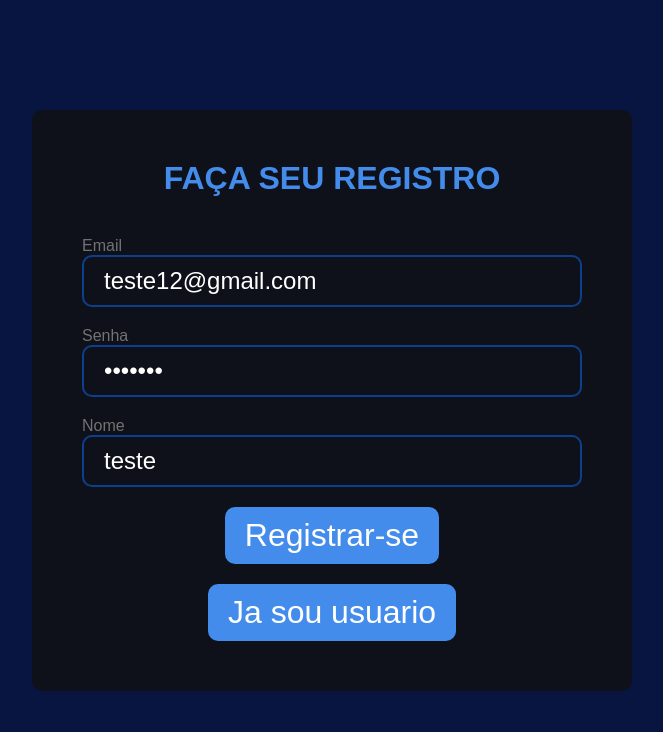
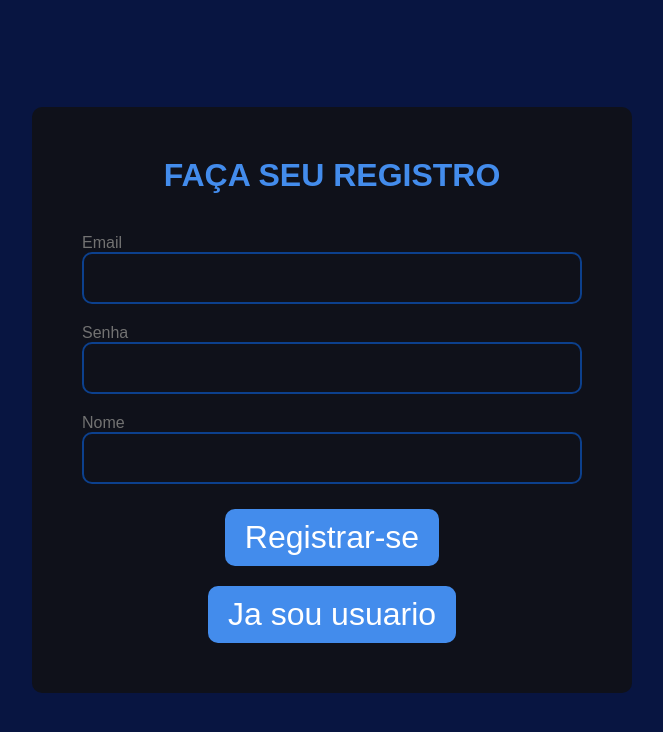
Before and after one commit to narciso-roberto/FUP-is-FUN, a React (Vite) app: page /singUp in a window 1280 px wide. Shown: the top 732 px of the page, without its empty margins (308-971 px from the left). Built offline with nearby package versions, Linux system fonts and the light colour scheme; no server answers.

Commit message:
melhorando e terminando de vez a parte de login (eu acho)

```diff
--- a/src/Abas/Home.jsx
+++ b/src/Abas/Home.jsx
@@ -10,6 +10,7 @@ import Header from '../Componentes/Header.jsx';
 const Home = () => {
 
   const {dados,request} = useFetch()
+  const [banner,setBanner] = React.useState(null)
 
   React.useEffect(() => {
     request('https://api.themoviedb.org/3/discover/movie?api_key=4f621b443c07a81c9346a04256502bfe')
@@ -23,9 +24,9 @@ const Home = () => {
       <div className={style.mainBg}>
         <Header/>
           <div className={style.main}>
-            {dados ? <Banner movies={movies}/> : <Carregando/>}
+            {dados ? <Banner movies={movies} setBanner={setBanner}/> : <Carregando/>}
             <h1 className={style.titlejajaterminaresseaki}>Mais relevantes.</h1>
-            {dados ? <MostrarFilmes movies={dados}/> : ''}
+            {dados && banner ? <MostrarFilmes movies={dados}/> : ''}
           </div>
         <Footer/>
       </div>
--- a/src/Componentes/Banner.jsx
+++ b/src/Componentes/Banner.jsx
@@ -3,7 +3,7 @@ import style from './banner.module.css'
 import { IoIosArrowBack } from "react-icons/io";
 import { IoIosArrowForward } from "react-icons/io";
 
-const Banner = ({movies}) => {
+const Banner = ({movies,setBanner}) => {
 
   const [slide,setSlide] = React.useState(0);
   const [fade,setFade] = React.useState(true);
@@ -24,13 +24,13 @@ const Banner = ({movies}) => {
 
 
 
-
   let movie = movies[slide];
-  return (
-    <div className={style.banner}>
+    return (
+    <div className={style.banner} onLoad={() => {console.log(1)}}>
         <img
         className={fade ? style.fadeIn :style.fadeOut}
         src={`https://image.tmdb.org/t/p/original/${movie['backdrop_path']}`}
+        onLoad={() => {setBanner(true)}}
         />
 
 
--- a/src/Componentes/Header.jsx
+++ b/src/Componentes/Header.jsx
@@ -12,6 +12,10 @@ const Header = () => {
     setFavList(!favList)
   }
 
+  const handleLogOut= () => {
+    localStorage.token = '';
+  }
+
   favList ? document.body.style.overflow = "hidden" : document.body.style.overflow = "auto"
 
   return (
@@ -23,6 +27,7 @@ const Header = () => {
           {/* https://api.themoviedb.org/3/movie/popular */}
           <li><Link to="./">ATORES</Link></li>
           <li onClick={handleClick}><Link to="./">FAVORITOS</Link></li>
+          <li onClick={handleLogOut} className={styles.sair}><Link to="/">SAIR</Link></li>
           {favList && <ListFavoritos exit={setFavList}/>}
         </ul>
       </div>
--- a/src/Componentes/header.module.css
+++ b/src/Componentes/header.module.css
@@ -18,9 +18,14 @@
 }
 
 .btnList a{
-    padding: 20px 15px;
+    padding: 15px 20px;
     display: block;
     color: #fff;
     font-size: 1.2rem;
     font-weight: bold;
 }
+
+.sair{
+    background-color: rgba(243, 54, 54, 0.479);
+    border-radius: 10px;
+}
--- /dev/null
+++ b/src/Hooks/useForm.jsx
@@ -0,0 +1,53 @@
+import React from 'react'
+
+const types = {
+    senha: {
+        regex: /^(?=.*[A-Za-z])(?=.*\d{6,})[A-Za-z\d]+$/,
+        erro: 'Digite uma senha com pelomenos 6 numeros e uma letra'
+    },
+    email: {
+      regex: /^(([^<>()[\]\\.,;:\s@"]+(\.[^<>()[\]\\.,;:\s@"]+)*)|(".+"))@((\[[0-9]{1,3}\.[0-9]{1,3}\.[0-9]{1,3}\.[0-9]{1,3}\])|(([a-zA-Z\-0-9]+\.)+[a-zA-Z]{2,}))$/,
+      erro: 'email invalido'
+    },
+
+  };
+
+const useForm = (type) => {
+    const [value,setValue] = React.useState('');
+    const [erro,setErro] = React.useState('');
+
+
+    const onChange = ({target}) => {
+        setValue(target.value)
+        if(erro){
+            validate(target.value)
+        }
+    }
+
+    const validate = (value) => {
+        if(!type)
+            return false
+        if(value.length == 0){
+            setErro("Preencha um valor")
+            return true
+        }
+        if(!types[type].regex.test(value)){
+            setErro(types[type].erro)
+            return true
+        }else{
+            setErro(false)
+        }
+    }
+
+
+  return({
+
+    value,
+    erro,
+    onChange,
+    validate: () => validate(value),
+    onBlur: () => validate(value)
+    })
+}
+
+export default useForm
--- a/src/Login/CriarConta.jsx
+++ b/src/Login/CriarConta.jsx
@@ -3,6 +3,8 @@ import style from './login.module.css';
 import { useNavigate } from 'react-router-dom';
 import useLogin from './useLogin.jsx';
 import Carregando from '../Utilidades/Carregando'
+import useForm from '../Hooks/useForm'
+import Input from '../Login/Input.jsx'
 
 
 
@@ -10,57 +12,39 @@ const SingUp = () => {
 
     const navegar = useNavigate()
 
-    const [senha, setSenha] = React.useState('1234567');
-    const [email, setEmail] = React.useState('teste12@gmail.com');
-    const [nome, setNome] = React.useState('teste');
-    const [erros,setErros] = React.useState({email:false,senha:false}); //true = tem erro
+    const nome = useForm()
+    const email = useForm('email')
+    const senha = useForm('senha')
 
 
-    const { criarUsuario,validarDados,carregando } = useLogin();
+
+    const { criarUsuario,carregando,erro } = useLogin();
+
+    // arrumar isso dps, fazer aquele hook receber apenas um tipo de valor, sem erro = tudo certo
 
     const handleRegister = async (event) => {
         event.preventDefault();
 
-        if(validarDados(email,'email') && validarDados(senha,'senha')){
-          await criarUsuario({nome,email,senha})
+        if(!senha.validate() && !email.validate()){
+          await criarUsuario({nome:nome.value,email:email.value,senha:senha.value})
         }
-        setErros({email:!validarDados(email,'email'),senha:!validarDados(senha,'senha')})
-
 
       };
-
 
   return (
     <div className={style.loginBG}>
       <div className={style.login}>
         <h1>FAÇA SEU REGISTRO</h1>
         <form>
-        <label htmlFor="email">Email</label>
-        <input
-            type="email"
-            id="email"
-            value={email}
-            onChange={(event) => setEmail(event.target.value)}
-        />
-        {erros['email'] && 'email invalido'}
 
+        <Input type="email" id="email" label={'Email'} {...email}/>
+        <span>{email.erro}</span>
 
-        <label htmlFor="senha">Senha</label>
-        <input
-            type="password"
-            id="senha"
-            value={senha}
-            onChange={(event) => setSenha(event.target.value)}
-            />
-            {erros['senha'] && <span>Digite uma senha com pelo menos 6 numeros e uma letra</span>}
+        <Input type="password" id="senha" label={'Senha'} {...senha}/>
+        <span>{senha.erro}</span>
 
-        <label htmlFor="senha">Nome</label>
-        <input
-            type="text"
-            id="nome"
-            value={nome}
-            onChange={(event) => setNome(event.target.value)}
-        />
+        <Input type="text" id="nome" label={'Nome'} {...nome}/>
+        <span>{erro}</span>
 
 
         </form>
--- /dev/null
+++ b/src/Login/Input.jsx
@@ -0,0 +1,18 @@
+import React from 'react'
+
+const Input = ({value,type,id,label,onChange,onBlur}) => {
+  return (
+    <>
+    <label htmlFor={id}>{label}</label>
+    <input
+    type={type}
+    id={id}
+    value={value}
+    onChange={onChange}
+    onBlur={onBlur}
+    />
+    </>
+  )
+}
+
+export default Input
--- a/src/Login/Login.jsx
+++ b/src/Login/Login.jsx
@@ -3,23 +3,23 @@ import style from './login.module.css';
 import { useNavigate } from 'react-router-dom';
 import useLogin from './useLogin.jsx';
 import Carregando from '../Utilidades/Carregando'
-
-
+import useForm from '../Hooks/useForm'
+import Input from '../Login/Input.jsx'
 
 
 const Login = () => {
-    const [senha, setSenha] = React.useState('8856778');
-    const [email, setEmail] = React.useState('narcisoroberto1369@gmail.com');
+
+    const email = useForm('email')
+    const senha = useForm('senha')
 
     const navegar = useNavigate()
 
-    const { logarUsuario,carregando } = useLogin();
+    const { logarUsuario,carregando,erro } = useLogin();
 
     const handleLogin = async (e) => {
       e.preventDefault();
-      await logarUsuario({email,senha})
+      await logarUsuario({email:email.value,senha:senha.value})
     };
-
 
 
     return (
@@ -27,24 +27,10 @@ const Login = () => {
       <div className={style.login}>
         <h1>FAÇA SEU LOGIN</h1>
         <form>
-        <label htmlFor="email">Email</label>
-        <input
-            type="email"
-            id="email"
-            value={email}
-            onChange={(event) => setEmail(event.target.value)}
-        />
+        <Input type="email" id="email" label={'Email'} {...email}/>
 
-        <label htmlFor="senha">Senha</label>
-        <input
-            type="password"
-            id="senha"
-            value={senha}
-            onChange={(event) => setSenha(event.target.value)}
-        />
-
-
-
+        <Input type="password" id="senha" label={'Senha'} {...senha}/>
+        <span>{erro}</span>
 
         </form>
       <button onClick={(event) => {handleLogin(event)}}>Enviar</button>
--- a/src/Login/useLogin.jsx
+++ b/src/Login/useLogin.jsx
@@ -5,33 +5,32 @@ import { auth,bd} from '../firebase';
 import { collection, doc, setDoc, addDoc, getDoc } from "firebase/firestore";
 import { useNavigate } from 'react-router-dom';
 
+// Erro ao registrar: Firebase: Error (auth/invalid-email).
+// Erro ao registrar: Firebase: Error (auth/email-already-in-use).
 
-const ragexs = {
-    senha: {
-      regex: /^(?=.*[A-Za-z])(?=.*\d{6,})[A-Za-z\d]+$/,
-    },
-    email: {
-      regex: /^(([^<>()[\]\\.,;:\s@"]+(\.[^<>()[\]\\.,;:\s@"]+)*)|(".+"))@((\[[0-9]{1,3}\.[0-9]{1,3}\.[0-9]{1,3}\.[0-9]{1,3}\])|(([a-zA-Z\-0-9]+\.)+[a-zA-Z]{2,}))$/,
-    },
-
-  };
-
+// const errorFirebase={
+//   "auth/invalid-email": ,
+// }
 
 const useLogin = () => {
 
     const navegar = useNavigate()
 
-    const [carregando,setCarregando] = React.useState(false);
+    const [carregando,setCarregando] = React.useState(null);
+    const [erro,setErro] = React.useState(null);
+
 
     React.useEffect(() => {
       if(localStorage.token){
         navegar('/home')
       }
-    },[])
+    },[navegar])
 
     const logarUsuario = async (dadosUsuario) => {
+
       try {
         setCarregando(true)
+        setErro(null)
         const userCredential = await signInWithEmailAndPassword(auth, dadosUsuario.email, dadosUsuario.senha);
         // const docSnap = await getDoc(doc(bd, "usuarios",userCredential.user.uid))
         localStorage.token = userCredential.user['uid'];
@@ -39,15 +38,11 @@ const useLogin = () => {
         navegar('/home')
       } catch (error) {
         setCarregando(false)
-        console.error('Erro ao registrar:', error.message);
+        setErro("Dados incorretos")
       }finally{
         setCarregando(false)
       }
 
-    }
-
-    const validarDados = (dado,tipo) => {
-        return ragexs[`${tipo}`].regex.test(dado)
     }
 
     const criarUsuario = async (dados) => {
@@ -59,13 +54,13 @@ const useLogin = () => {
         navegar('/home')
         console.log('Usuário registrado:');
       } catch (error) {
-        console.error('Erro ao registrar:', error.message);
+        if (error.code == "auth/email-already-in-use") setErro('Email ja cadastrado')
       }finally{
         setCarregando(false)
       }
     }
 
-    return { logarUsuario, criarUsuario,validarDados,carregando }
+    return { logarUsuario, criarUsuario,carregando,erro }
 }
 
 export default useLogin
```
Also changed, not shown: src/Login/criarconta.module.css (deleted).
